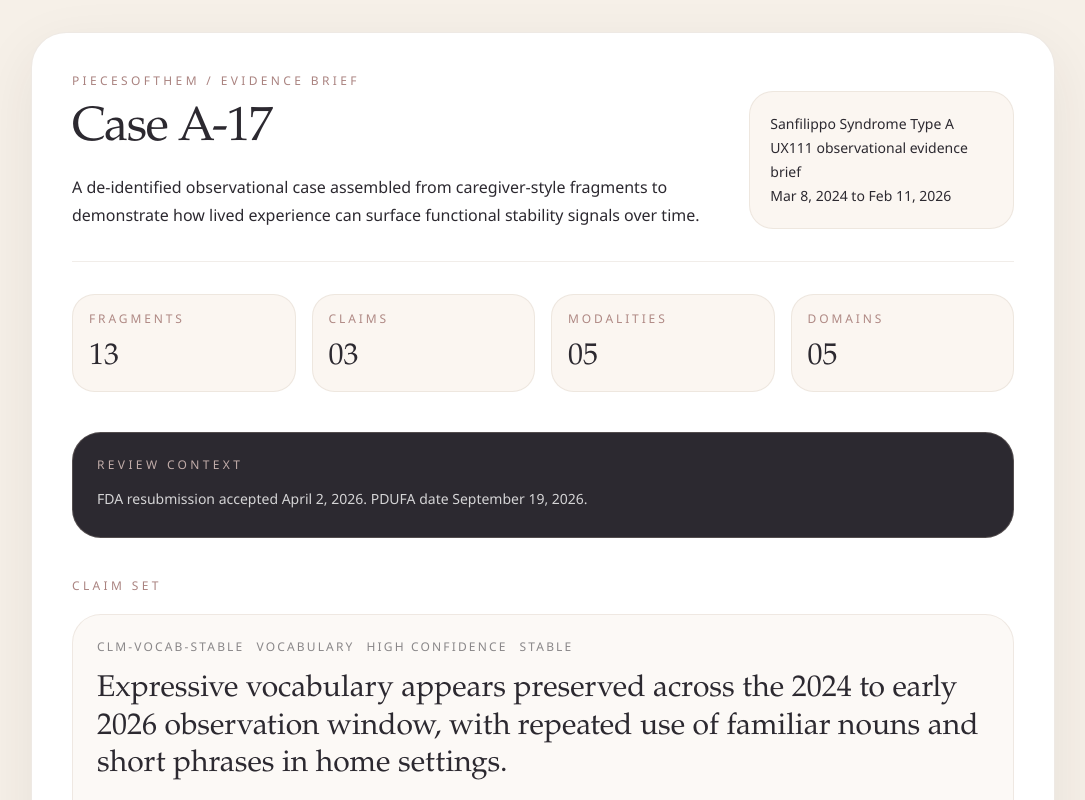
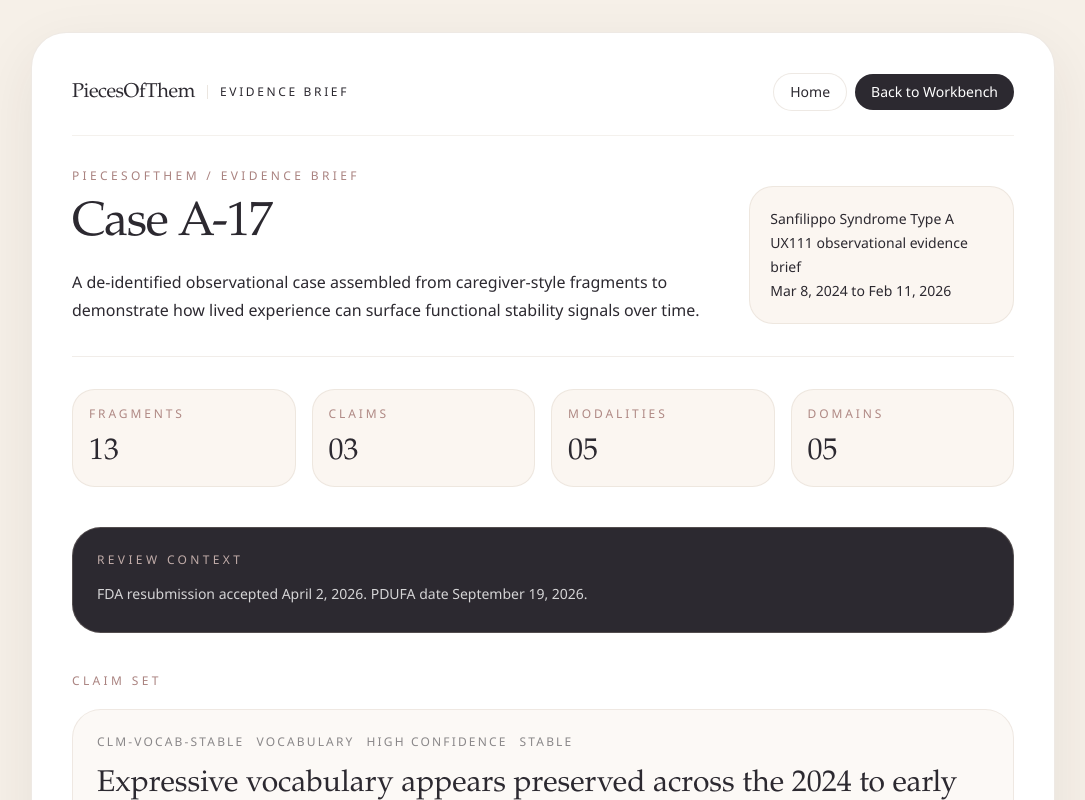
Before and after one commit to Diya-Mandot/PiecesOfThem, a Next.js app in the folder frontend/: page /report/demo-child-a in a window 1280 px wide. Shown: the top 800 px of the page, without its empty margins (97-1182 px from the left). Built offline with nearby package versions, Linux system fonts and the light colour scheme; no server answers.

Commit message:
Add navigation paths across dashboard and report

```diff
--- a/frontend/components/dashboard-shell.tsx
+++ b/frontend/components/dashboard-shell.tsx
@@ -1,5 +1,6 @@
 "use client";
 
+import Link from "next/link";
 import { useEffect, useMemo, useRef, useState } from "react";
 
 import type { GetTrajectoryResponse } from "@shared/api";
@@ -49,7 +50,6 @@ const IS_AUDIO: Record<EvidenceFragment["sourceType"], boolean> = {
 };
 
 type FilterMode = "all" | SignalDomain;
-type GenState = "idle" | "generating" | "done";
 
 const DAYS_TO_DEADLINE = Math.ceil(
   (new Date("2026-09-19").getTime() - Date.now()) / 86_400_000,
@@ -158,7 +158,12 @@ export function DashboardShell({
       >
         <div className="mx-auto flex max-w-[1200px] items-center justify-between gap-6">
           <div className="flex items-center gap-3">
-            <span className="font-display text-xl tracking-[-0.02em] text-slate">PiecesOfThem</span>
+            <Link
+              href="/"
+              className="font-display text-xl tracking-[-0.02em] text-slate transition hover:text-terracotta"
+            >
+              PiecesOfThem
+            </Link>
             <span className="h-3.5 w-px bg-stone/40" />
             <span className="hidden text-xs uppercase tracking-[0.2em] text-slate/40 sm:block">
               Evidence Workbench
@@ -169,7 +174,15 @@ export function DashboardShell({
               <div className="h-1.5 w-1.5 animate-pulse rounded-full bg-terracotta" />
               <span className="text-xs font-medium text-terracotta">{DAYS_TO_DEADLINE}d to Sep 19</span>
             </div>
-            <GenerateButton />
+            <nav className="flex items-center gap-2">
+              <Link
+                href="/"
+                className="rounded-full border border-stone/30 bg-white/75 px-4 py-2 text-sm font-medium text-slate transition hover:border-stone/50 hover:bg-white"
+              >
+                Home
+              </Link>
+              <GenerateButton />
+            </nav>
           </div>
         </div>
       </header>
@@ -740,52 +753,13 @@ function EvidenceSidebar({
 }
 
 function GenerateButton() {
-  const [state, setState] = useState<GenState>("idle");
-
-  function handleClick() {
-    if (state !== "idle") {
-      return;
-    }
-
-    setState("generating");
-    window.setTimeout(() => setState("done"), 2400);
-    window.setTimeout(() => setState("idle"), 5500);
-  }
-
   return (
-    <button
-      type="button"
-      onClick={handleClick}
-      className={`relative min-w-[220px] overflow-hidden rounded-full px-5 py-2.5 text-sm font-medium shadow-sm transition-all duration-300 ${
-        state === "done"
-          ? "bg-sage text-white"
-          : state === "generating"
-            ? "cursor-wait bg-terracotta/80 text-white"
-            : "bg-terracotta text-white hover:bg-oxidizedRose"
-      }`}
+    <Link
+      href="/report/demo-child-a"
+      className="inline-flex min-w-[220px] items-center justify-center rounded-full bg-terracotta px-5 py-2.5 text-sm font-medium text-white shadow-sm transition hover:bg-oxidizedRose"
     >
-      <span
-        className={`flex items-center justify-center gap-2 transition-opacity duration-200 ${
-          state === "idle" ? "opacity-100" : "pointer-events-none absolute inset-0 opacity-0"
-        }`}
-      >
-        Generate Sept 19th Package
-      </span>
-      <span
-        className={`flex items-center justify-center gap-2 transition-opacity duration-200 ${
-          state === "generating" ? "opacity-100" : "pointer-events-none absolute inset-0 opacity-0"
-        }`}
-      >
-        Assembling pieces…
-      </span>
-      <span
-        className={`flex items-center justify-center gap-2 transition-opacity duration-200 ${
-          state === "done" ? "opacity-100" : "pointer-events-none absolute inset-0 opacity-0"
-        }`}
-      >
-        ✦ Package Ready
-      </span>
-    </button>
+      Generate Sept 19th Package
+    </Link>
   );
 }
 
--- a/frontend/components/report-page.tsx
+++ b/frontend/components/report-page.tsx
@@ -1,3 +1,5 @@
+import Link from "next/link";
+
 import type { GetReportResponse } from "@shared/api";
 
 import { formatDate } from "@/lib/format";
@@ -6,6 +8,33 @@ export function ReportPage({ report }: { report: GetReportResponse }) {
   return (
     <main className="min-h-screen bg-ivory px-5 py-8 text-slate sm:px-8 lg:px-10">
       <div className="mx-auto max-w-5xl rounded-[2.2rem] border border-stone/30 bg-white p-8 shadow-paper sm:p-10">
+        <div className="mb-8 flex flex-wrap items-center justify-between gap-3 border-b border-stone/20 pb-6">
+          <div className="flex items-center gap-3">
+            <Link
+              href="/"
+              className="font-display text-xl tracking-[-0.02em] text-slate transition hover:text-terracotta"
+            >
+              PiecesOfThem
+            </Link>
+            <span className="h-3.5 w-px bg-stone/35" />
+            <span className="text-xs uppercase tracking-[0.22em] text-slate/42">Evidence Brief</span>
+          </div>
+          <div className="flex flex-wrap items-center gap-2">
+            <Link
+              href="/"
+              className="rounded-full border border-stone/30 bg-white px-4 py-2 text-sm font-medium text-slate transition hover:border-stone/50"
+            >
+              Home
+            </Link>
+            <Link
+              href="/case/demo-child-a"
+              className="rounded-full bg-slate px-4 py-2 text-sm font-medium text-white transition hover:bg-rosewood"
+            >
+              Back to Workbench
+            </Link>
+          </div>
+        </div>
+
         <div className="flex flex-col gap-8 border-b border-stone/25 pb-8 lg:flex-row lg:items-end lg:justify-between">
           <div>
             <p className="text-xs uppercase tracking-[0.28em] text-rosewood/75">
```
